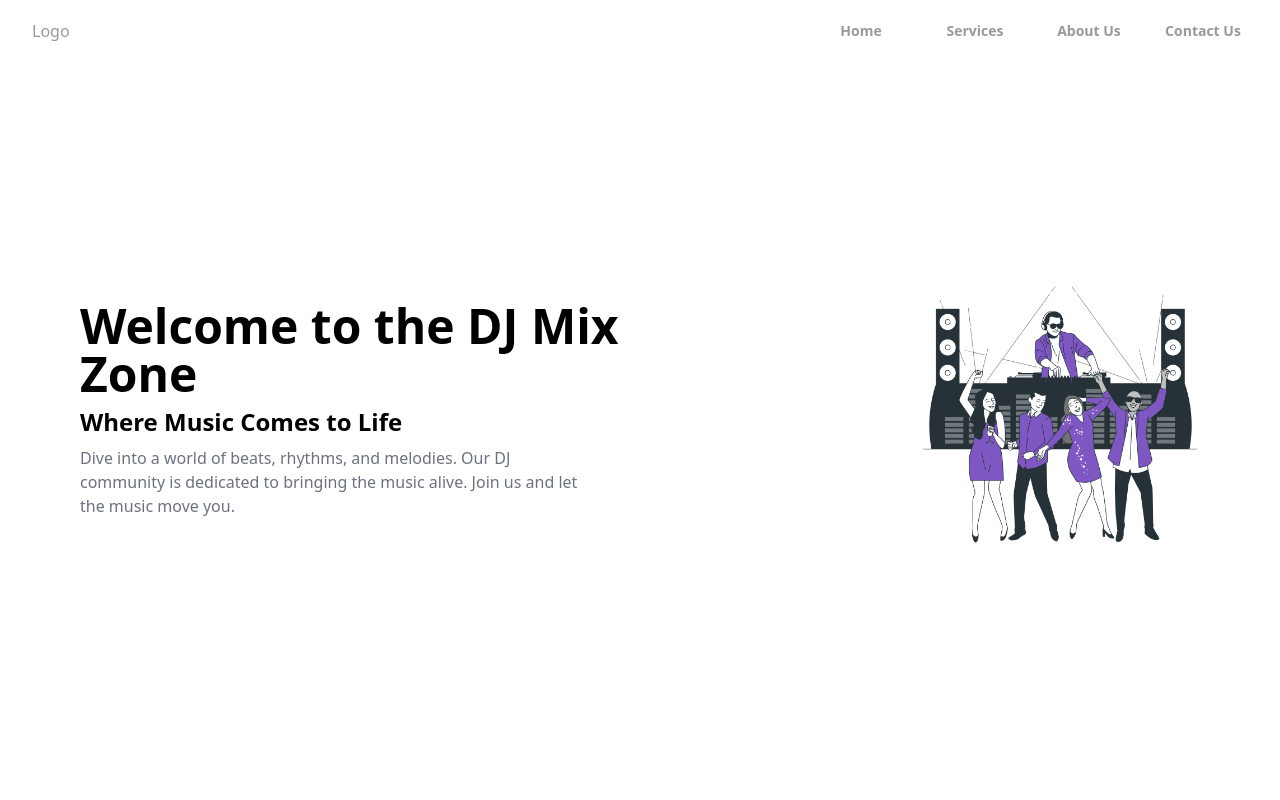
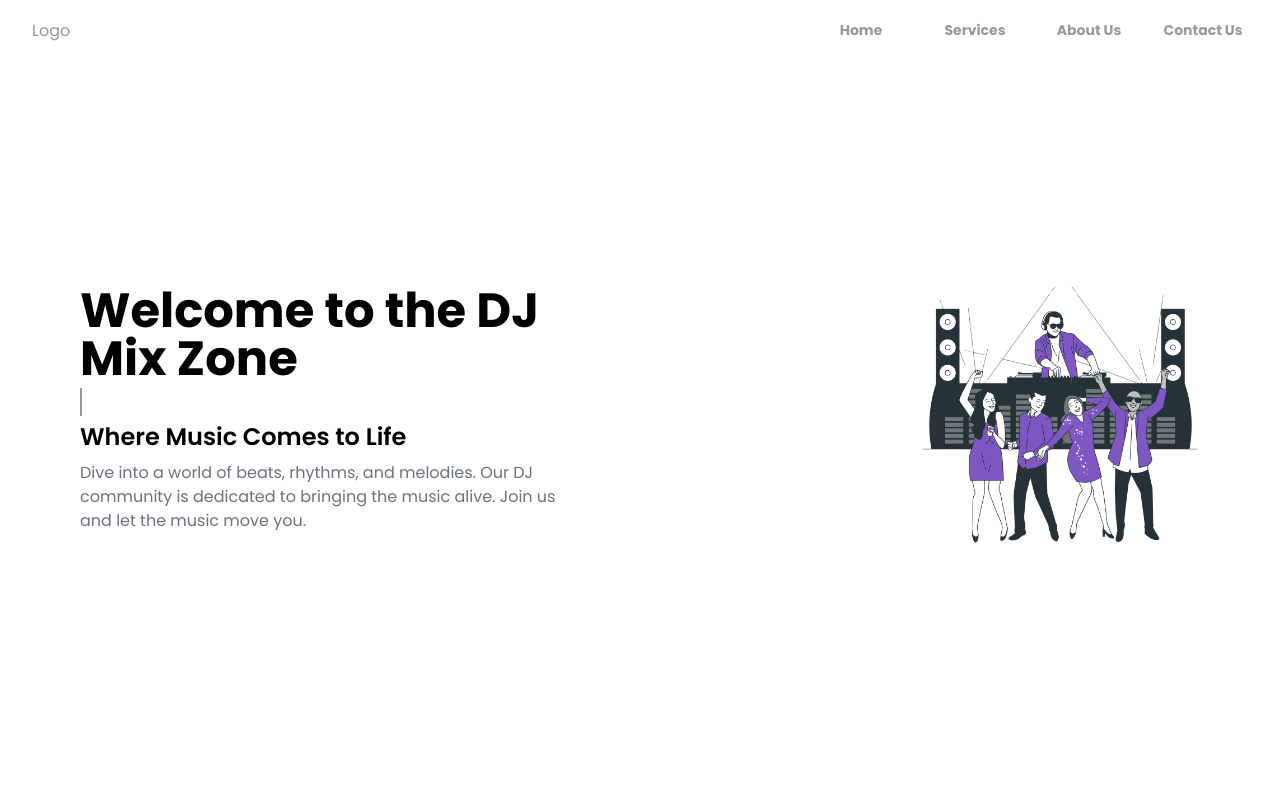
Before and after one commit to HazimeHsen/dj2, a Next.js app: page / in a window 1280 px wide. Shown: the top 800 px of the page. Built offline with nearby package versions, Linux system fonts and the light colour scheme; no server answers.

Commit message:
first commit

```diff
--- a/app/components/Hero/Hero.tsx
+++ b/app/components/Hero/Hero.tsx
@@ -2,6 +2,7 @@ import React from "react";
 import Container from "../Container";
 import styles from "./Hero.module.css"; // Import your CSS module for styling
 import Image from "next/image";
+import AutoTypeAnimation from "../auto-Type/AutoTypeAnimation";
 const Hero = () => {
   return (
     <div className="pt-[60px] h-screen " style={{}}>
@@ -22,6 +23,7 @@ const Hero = () => {
               className={`text-3xl md:text-5xl font-bold text-center md:max-w-[550px] md:text-start mb-1 ${styles.fadeIn}`}>
               Welcome to the DJ Mix Zone
             </h1>
+            <AutoTypeAnimation />
             <h2
               className={`text-xl md:text-2xl font-semibold text-center md:text-start mt-1 mb-2 ${styles.fadeIn}`}>
               Where Music Comes to Life
--- a/app/components/auto-Type/AutoTypeAnimation.tsx
+++ b/app/components/auto-Type/AutoTypeAnimation.tsx
@@ -1,17 +1,18 @@
 import React from "react";
 import "./style.css";
+
 const AutoTypeAnimation = () => {
   return (
     <div className="wrapper z-10">
-      <ul className="dynamic-txts text-center font-bold text-xl z-10">
+      <ul className="dynamic-txts text-center md:text-start font-bold text-xl z-10">
         <li>
-          <span>Empowering Web3 Builders</span>
+          <span>Rocking the Beats</span>
         </li>
         <li>
-          <span>Igniting Web3 Possibilities</span>
+          <span>Mixing Sonic Magic</span>
         </li>
         <li>
-          <span>Navigating the Crypto Space</span>
+          <span>Creating Musical Journeys</span>
         </li>
       </ul>
     </div>
--- a/app/components/auto-Type/style.css
+++ b/app/components/auto-Type/style.css
@@ -13,7 +13,7 @@
 .dynamic-txts li {
   overflow: hidden;
   list-style: none;
-  color: #999;
+  color: #6b21a8;
   position: relative;
   top: 0;
   animation: slide 12s steps(4) infinite;
```
